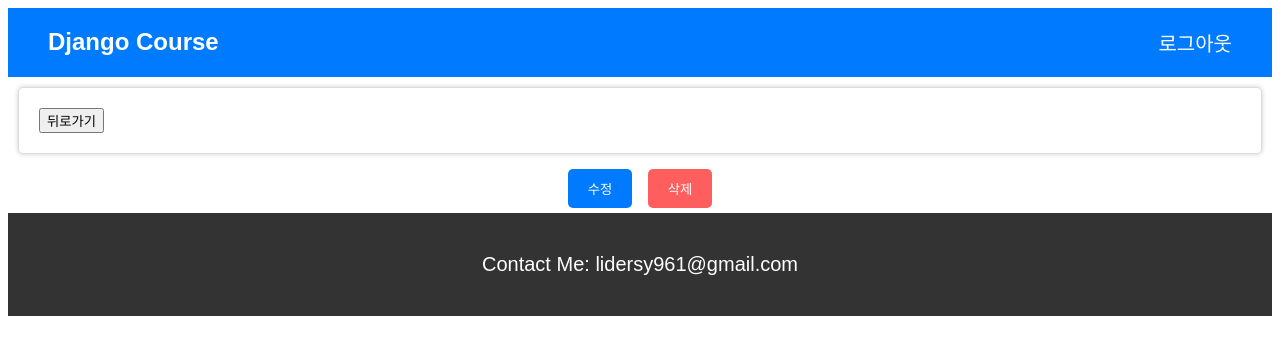
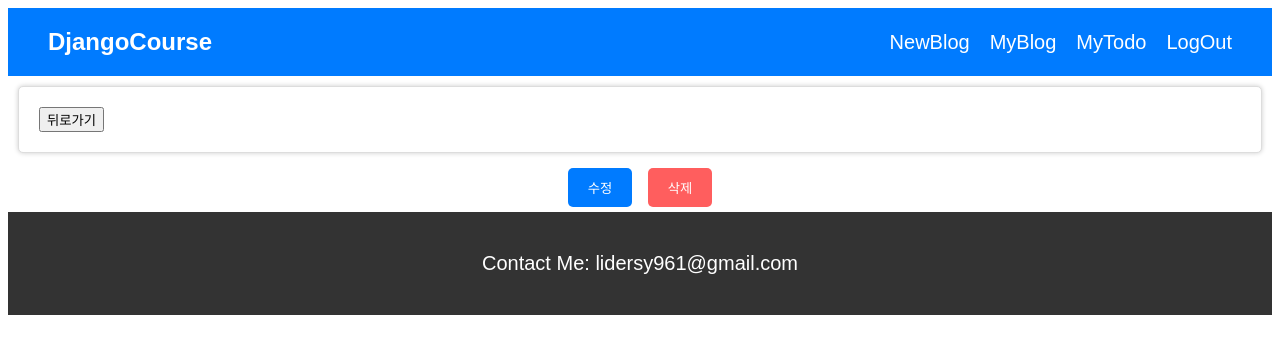
Before and after one commit to updaun/django_course, a Django app: page /todo/1/ in a window 1280 px wide. Shown: the top 355 px of the page. Run offline with Django 3.2, Linux system fonts and the light colour scheme; the visitor is signed in with stand-in values (Sample User, id 1).

Commit message:
[!hotfix] todo bugfix

```diff
--- a/config/settings/base.py
+++ b/config/settings/base.py
@@ -142,3 +142,5 @@ LOGIN_REDIRECT_URL = "/todo/list/"
 LOGOUT_REDIRECT_URL = "/auth/login/"
 
 AUTH_USER_MODEL = "users.User"
+
+CSRF_TRUSTED_ORIGINS = ["http://127.0.0.1:8000/"]
--- a/templates/head.html
+++ b/templates/head.html
@@ -12,7 +12,7 @@
     <script src="https://cdnjs.cloudflare.com/ajax/libs/jquery/3.7.1/jquery.min.js"></script>
     <!-- Javascrips -->
     <!-- 호이스팅이 안된다?? -->
-    {% comment %} <script src="{% static 'js/utils.js' %}"></script> {% endcomment %}
+    <script src="{% static 'js/utils.js' %}"></script>
     <script src="{% static 'js/getCookie.js' %}"></script>
     <script src="{% static 'js/axiosInstance.js' %}"></script>
 
--- a/templates/header.html
+++ b/templates/header.html
@@ -1,21 +1,18 @@
 <div class="header">
-    <h1>Django Course</h1>
+    <div class="logo">
+        <a href = "/">
+            <h1>DjangoCourse</h1>
+        </a>
+    </div>
     <div class="user-actions">
     {% if user.is_authenticated %}
-        <a onclick="logout()">로그아웃</a>
+        <a href="/blog/create/">NewBlog</a>
+        <a href="/blog/my/">MyBlog</a>
+        <a href="/todo/list/">MyTodo</a>
+        <a href="/api-auth/logout/">LogOut</a>
     {% else %}
-        <a href="/auth/login/">로그인</a>
+        <a href="/api-auth/login/">Login</a>
     {% endif %}
     </div>
+
 </div>
-
-<script>
-
-    function logout() {
-        axiosInstance.get("/api/auth/logout/")
-        .then(function(response){
-            window.location.href = "/auth/login/"
-        })
-    }
-
-    </script>
--- a/todo/apis.py
+++ b/todo/apis.py
@@ -5,7 +5,6 @@ from .serializers import TodoSerializer
 from .models import Todo
 from rest_framework.authentication import SessionAuthentication
 from rest_framework.permissions import IsAuthenticated
-from api.authentication import IsAuthenticatedCustom
 
 
 class TodoCreateAPI(APIView):
@@ -110,7 +109,7 @@ class TodoGenericsRetrieveUpdateDeleteAPI(generics.RetrieveUpdateDestroyAPIView)
 class TodoViewSet(viewsets.ModelViewSet):
     queryset = Todo.objects.all().order_by("-created_at")
     serializer_class = TodoSerializer
-    permission_classes = (IsAuthenticatedCustom,)
+    permission_classes = (IsAuthenticated,)
 
     # 본인의 todo만 조회, listapi, retrieveapi, destroyapi
     def get_queryset(self):
--- a/todo/models.py
+++ b/todo/models.py
@@ -1,8 +1,7 @@
 from django.db import models
 from django.utils import timezone
-from django.contrib.auth.models import User
 
-# Create your models here.
+
 class Todo(models.Model):
     user = models.ForeignKey('users.User', on_delete=models.SET_NULL, null=True, blank=True, related_name="todos")
     name = models.CharField(max_length=100)
--- a/todo/views.py
+++ b/todo/views.py
@@ -1,8 +1,9 @@
 from django.shortcuts import render
+from django.views import View
+from .models import Todo
 from django.http import HttpResponse
-from .models import Todo
-from django.views import View
 from django.contrib.auth.mixins import LoginRequiredMixin
+from rest_framework.permissions import IsAuthenticated
 
 
 def todo_list(request):
@@ -56,6 +57,6 @@ class TodoDetailView(View):
 
 
 class TodoUpdateView(View):
-
+    permission_classes = (IsAuthenticated,)
     def get(self, request, pk):
         return render(request, "todo/update.html")
```
Also changed, not shown: templates/todo/detail.html (line endings or trailing spaces), templates/todo/update.html (line endings or trailing spaces), todo/migrations/0003_todo_user.py.
